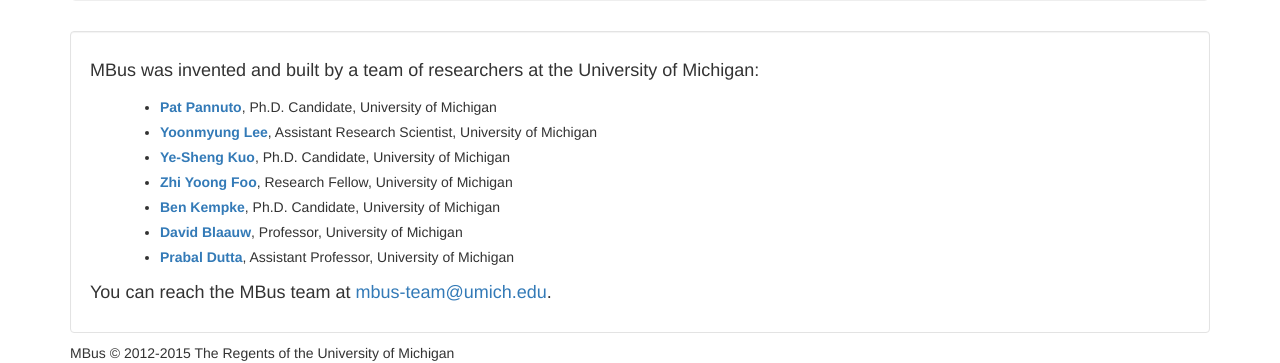
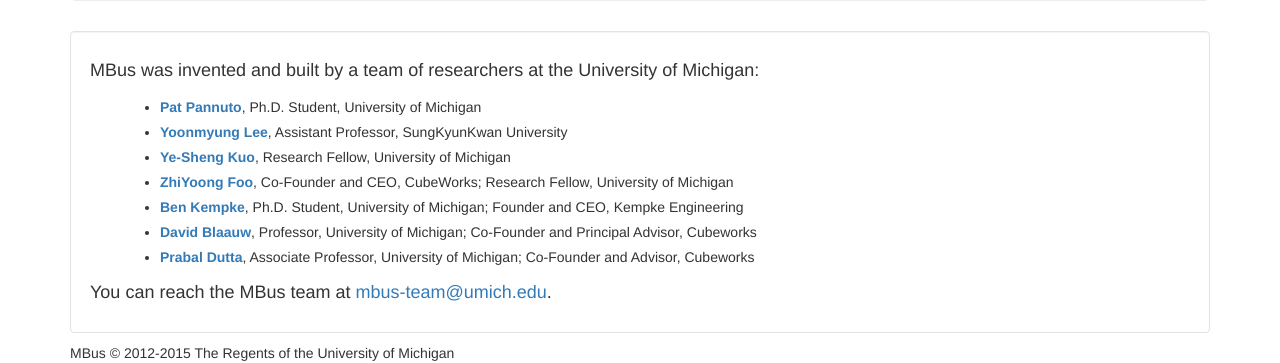
Before and after one commit to lab11/mbus.io, a Python web app: template mbus/templates/home.mako in a window 1280 px wide. Shown: the part 448-811 px from the top of the page. Run offline with Mako, Linux system fonts and the light colour scheme; the template is opened without the code that fills it, so the values that code supplies are empty; some libraries are stand-ins or nearby versions.

Commit message:
Update titles

```diff
--- a/mbus/templates/home.mako
+++ b/mbus/templates/home.mako
@@ -27,13 +27,13 @@
       University of Michigan:
     </h4>
     <ul class="authors">
-      <li><a href="http://patpannuto.com">Pat Pannuto</a>, Ph.D. Candidate, University of Michigan</li>
-      <li><a href="http://sites.google.com/site/yoonmyunglee/">Yoonmyung Lee</a>, Assistant Research Scientist, University of Michigan</li>
-      <li><a href="http://web.eecs.umich.edu/~samkuo">Ye-Sheng Kuo</a>, Ph.D. Candidate, University of Michigan</li>
-      <li><a href="http://blaauw.eecs.umich.edu/people.php?u=zhiyoong">Zhi Yoong Foo</a>, Research Fellow, University of Michigan</li>
-      <li><a href="http://web.eecs.umich.edu/~bpkempke">Ben Kempke</a>, Ph.D. Candidate, University of Michigan</li>
-      <li><a href="http://blaauw.eecs.umich.edu/people.php?u=professor">David Blaauw</a>, Professor, University of Michigan</li>
-      <li><a href="http://web.eecs.umich.edu/~prabal">Prabal Dutta</a>, Assistant Professor, University of Michigan</li>
+      <li><a href="http://patpannuto.com">Pat Pannuto</a>, Ph.D. Student, University of Michigan</li>
+      <li><a href="http://sites.google.com/site/yoonmyunglee/">Yoonmyung Lee</a>, Assistant Professor, SungKyunKwan University</li>
+      <li><a href="http://web.eecs.umich.edu/~samkuo">Ye-Sheng Kuo</a>, Research Fellow, University of Michigan</li>
+      <li><a href="http://blaauw.eecs.umich.edu/people.php?u=zhiyoong">ZhiYoong Foo</a>, Co-Founder and CEO, CubeWorks; Research Fellow, University of Michigan</li>
+      <li><a href="http://web.eecs.umich.edu/~bpkempke">Ben Kempke</a>, Ph.D. Student, University of Michigan; Founder and CEO, Kempke Engineering</li>
+      <li><a href="http://blaauw.eecs.umich.edu/people.php?u=professor">David Blaauw</a>, Professor, University of Michigan; Co-Founder and Principal Advisor, Cubeworks</li>
+      <li><a href="http://web.eecs.umich.edu/~prabal">Prabal Dutta</a>, Associate Professor, University of Michigan; Co-Founder and Advisor, Cubeworks</li>
     </ul>
     <h4>
       You can reach the MBus team at <a href="mailto:mbus-team@umich.edu">mbus-team@umich.edu</a>.
```
